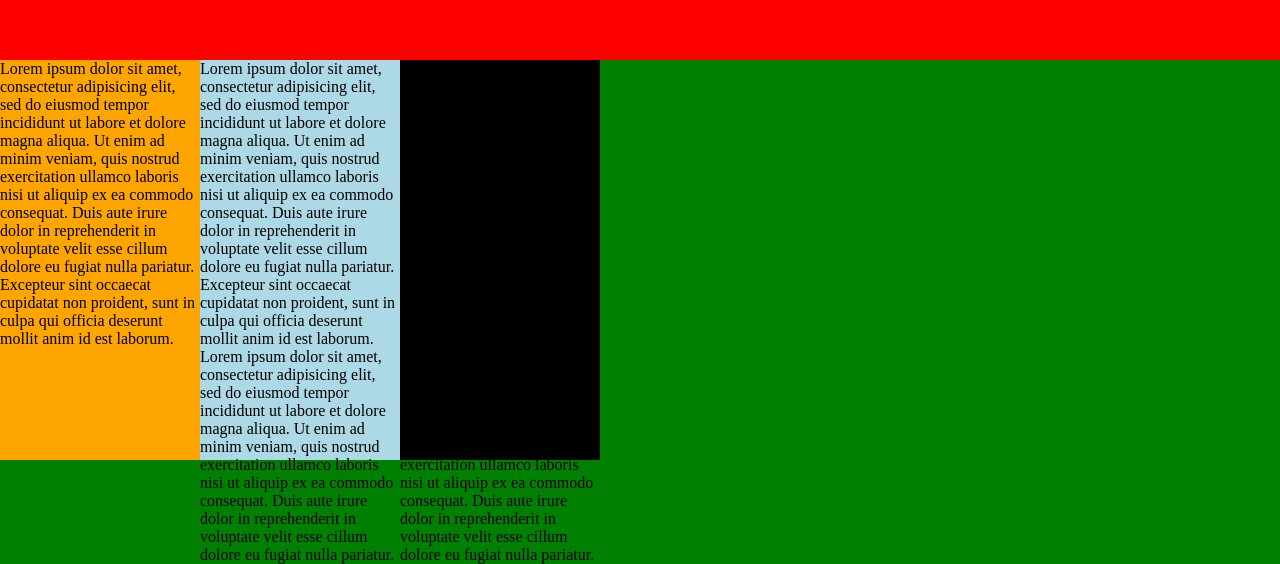
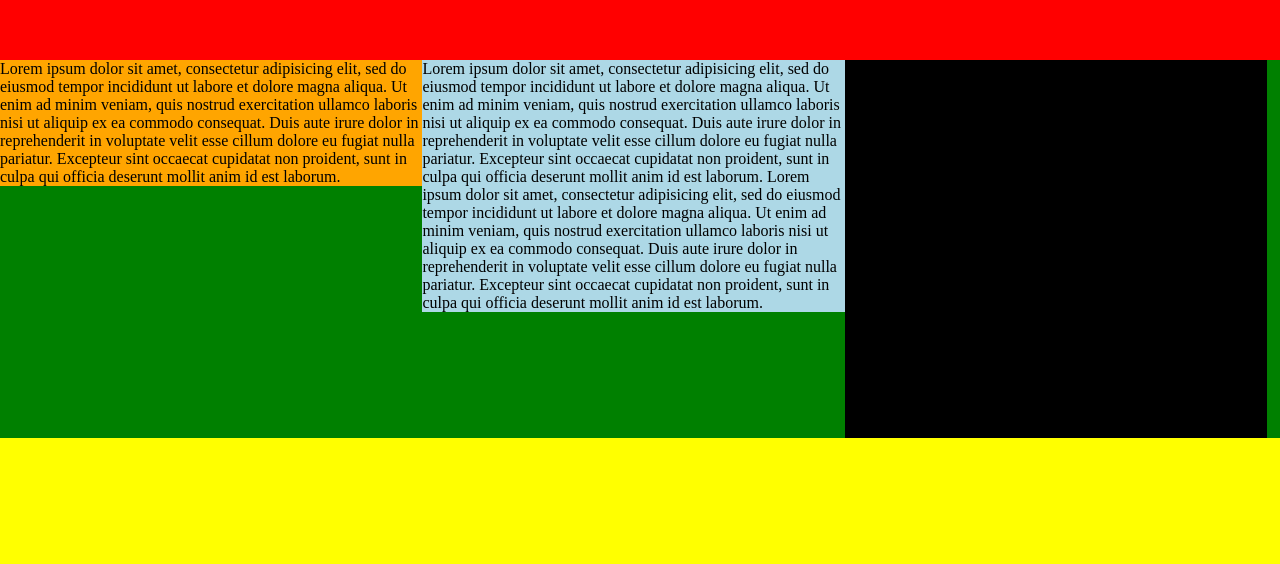
Before and after one commit to stefanoriccio1/htmlcss-struttura-wp, a plain HTML site: page index.html in a window 1280 px wide. Shown: the part 240-804 px from the top of the page. Drawn offline with Linux system fonts and the light colour scheme.

Commit message:
Impostate le 3 colonne centrali
modificato errore nell'after e tolto le misure standard impostate, width messa in%

```diff
--- a/css/style.css
+++ b/css/style.css
@@ -10,7 +10,7 @@ header {
 }
 /* main */
 main {
-  height: 800px;
+  /* height: 800px; */
   background-color: green
 }
 footer{
@@ -20,20 +20,23 @@ footer{
 /* colonne */
 .colonna{
   float: left;
-  height: 400px;
-  width: 200px;
+  /* height: 400px;
+  width: 200px; */
 }
-.colonna:after {
+main:after {
   content: "";
   display: table;
   clear: both;
 }
 .sinistra {
+  width: 33%;
   background-color: orange;
 }
 .centro{
+  width: 33%;
   background-color: lightblue;
 }
 .destra{
+  width: 33%;
   background-color: black;
 }
```
